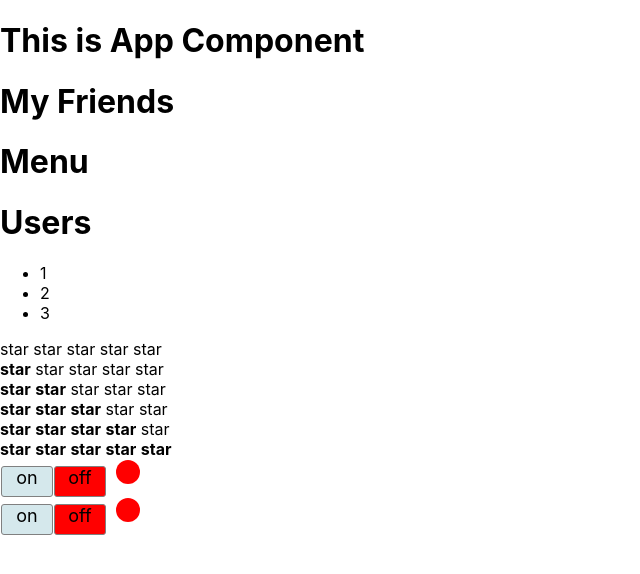
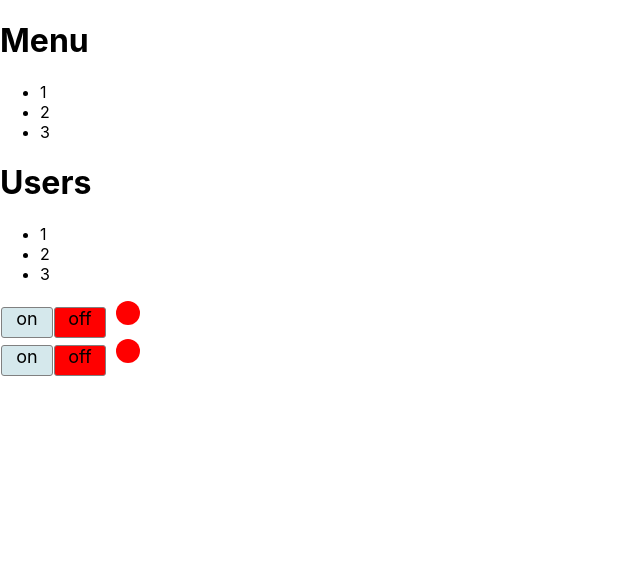
Before and after one commit to AliaksandrLiubanets/react_kabzda_ts, a React (Create React App) app: page / in a window 1280 px wide. Shown: the top 574 px of the page, without its empty margins (0-640 px from the left). Built offline with nearby package versions, Linux system fonts and the light colour scheme.

Commit message:
refactor move components into directories with the same name

```diff
--- a/src/App.tsx
+++ b/src/App.tsx
@@ -2,21 +2,23 @@ import React from 'react';
 import AppTitle from "./Components/AppTitle/AppTitle";
 import Rating from "./Components/Rating/Rating";
 import Accordion from "./Components/Accordion/Accordion";
-import {OnOff, } from './Components/onOff/OnOff'
+import {OnOff} from './Components/onOff/OnOff'
+import UncontrolledAccordion from './Components/UncontrolledAccordion/UncontrolledAccordion'
 
 function App() {
   console.log('App rendering')
   return <div>
-    <AppTitle title={'This is App Component'}/>
-    <AppTitle title={'My Friends'}/>
-    <Accordion title={'Menu'} collapsed={true}/>
-    <Accordion title={'Users'} collapsed={false}/>
-    <Rating stars={0}/>
-    <Rating stars={1}/>
-    <Rating stars={2}/>
-    <Rating stars={3}/>
-    <Rating stars={4}/>
-    <Rating stars={5}/>
+    {/*<AppTitle title={'This is App Component'}/>*/}
+    {/*<AppTitle title={'My Friends'}/>*/}
+    {/* eslint-disable-next-line react/jsx-no-undef */}
+    <UncontrolledAccordion title={'Menu'} />
+    <UncontrolledAccordion title={'Users'} />
+    {/*<Rating stars={0}/>*/}
+    {/*<Rating stars={1}/>*/}
+    {/*<Rating stars={2}/>*/}
+    {/*<Rating stars={3}/>*/}
+    {/*<Rating stars={4}/>*/}
+    {/*<Rating stars={5}/>*/}
     <OnOff  />
     <OnOff  />
   </div>
--- /dev/null
+++ b/src/Components/UncontrolledAccordion/AccordionBody.tsx
@@ -0,0 +1,12 @@
+import React from 'react'
+
+export function AccordionBody() {
+    console.log('AccordionBody is rendering')
+    return <div>
+        <ul>
+            <li>1</li>
+            <li>2</li>
+            <li>3</li>
+        </ul>
+    </div>
+}
--- /dev/null
+++ b/src/Components/UncontrolledAccordion/AccordionTitle.tsx
@@ -0,0 +1,10 @@
+import React from 'react'
+
+type AccordionTitleType = {
+    title: string
+}
+
+export function AccordionTitle(props: AccordionTitleType) {
+    console.log('AccordionTitle is rendering')
+    return <h1>{props.title}</h1>
+}
--- /dev/null
+++ b/src/Components/UncontrolledAccordion/UncontrolledAccordion.tsx
@@ -0,0 +1,18 @@
+import React from 'react'
+import {AccordionBody} from './AccordionBody'
+import {AccordionTitle} from './AccordionTitle'
+
+type AccordionPropsType = {
+    title: string
+    collapsed: boolean
+}
+
+function UncontrolledAccordion(props: AccordionPropsType) {
+    console.log('Accordion is rendering')
+        return <div>
+            <AccordionTitle title={props.title}/>
+            { !props.collapsed &&  <AccordionBody />}
+        </div>
+}
+
+export default UncontrolledAccordion;
```
